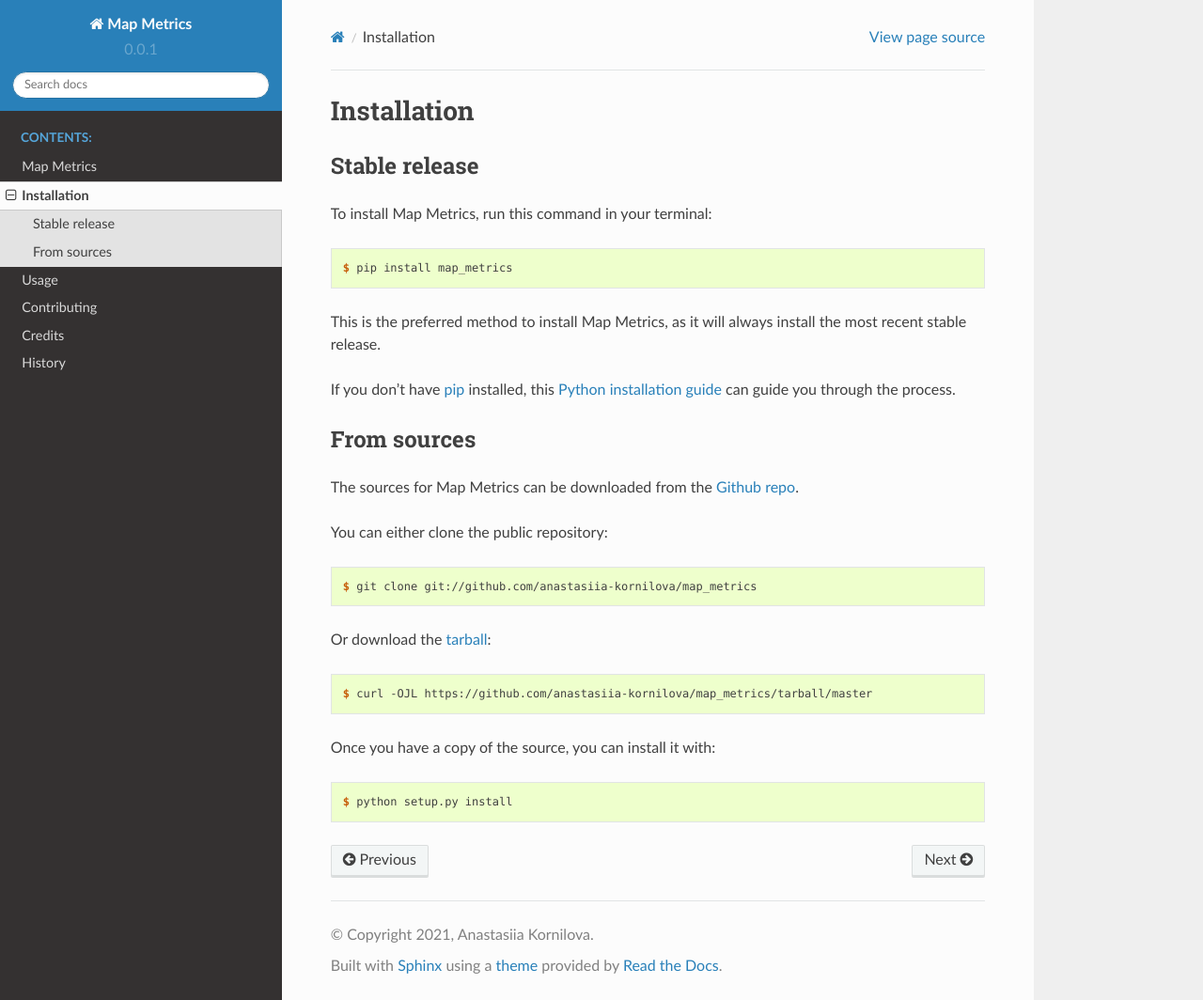
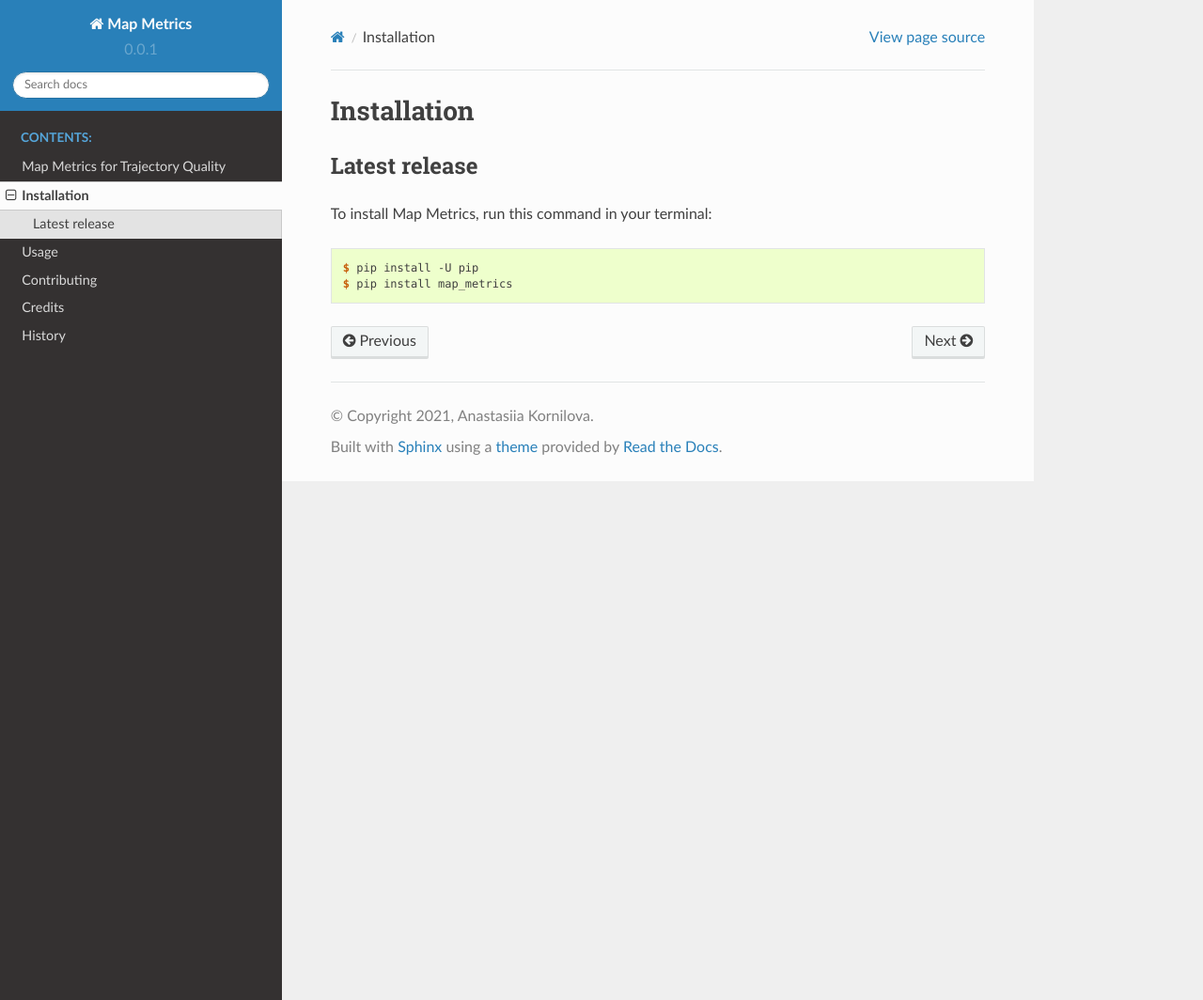
Before and after one commit to MobileRoboticsSkoltech/map-metrics, a Sphinx documentation site: the page built from docs/installation.rst, in a window 1280 px wide and 1064 px high. Shown: the whole window at 94% size. Built offline with Sphinx 7.4.7 and the Read the Docs theme 2.0.0, drawn with Linux system fonts in a browser that asks for light colours; pages that are not in the unit, such as notebooks, are missing from menus.

Commit message:
Update readme and installation guide

```diff
--- a/docs/index.rst
+++ b/docs/index.rst
@@ -8,7 +8,6 @@
    readme
    installation
    usage
-   modules
    contributing
    authors
    history
--- a/docs/installation.rst
+++ b/docs/installation.rst
@@ -5,47 +5,12 @@
 ============
 
 
-Stable release
+Latest release
 --------------
 
 To install Map Metrics, run this command in your terminal:
 
 .. code-block:: console
 
+    $ pip install -U pip
     $ pip install map_metrics
-
-This is the preferred method to install Map Metrics, as it will always install the most recent stable release.
-
-If you don't have `pip`_ installed, this `Python installation guide`_ can guide
-you through the process.
-
-.. _pip: https://pip.pypa.io
-.. _Python installation guide: http://docs.python-guide.org/en/latest/starting/installation/
-
-
-From sources
-------------
-
-The sources for Map Metrics can be downloaded from the `Github repo`_.
-
-You can either clone the public repository:
-
-.. code-block:: console
-
-    $ git clone git://github.com/anastasiia-kornilova/map_metrics
-
-Or download the `tarball`_:
-
-.. code-block:: console
-
-    $ curl -OJL https://github.com/anastasiia-kornilova/map_metrics/tarball/master
-
-Once you have a copy of the source, you can install it with:
-
-.. code-block:: console
-
-    $ python setup.py install
-
-
-.. _Github repo: https://github.com/anastasiia-kornilova/map_metrics
-.. _tarball: https://github.com/anastasiia-kornilova/map_metrics/tarball/master
```
Also changed, not shown: README.rst (+36 -9 lines).
